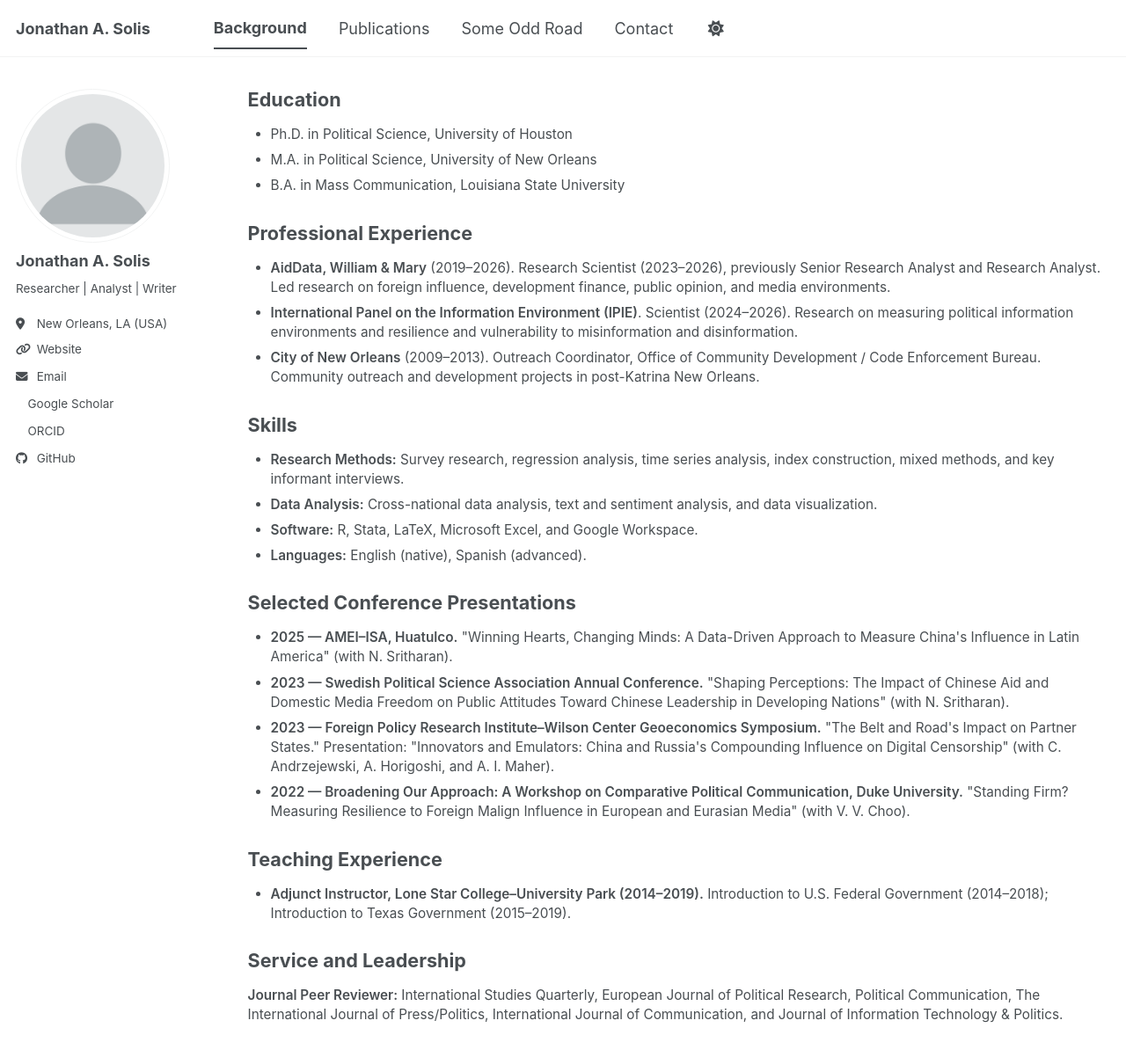
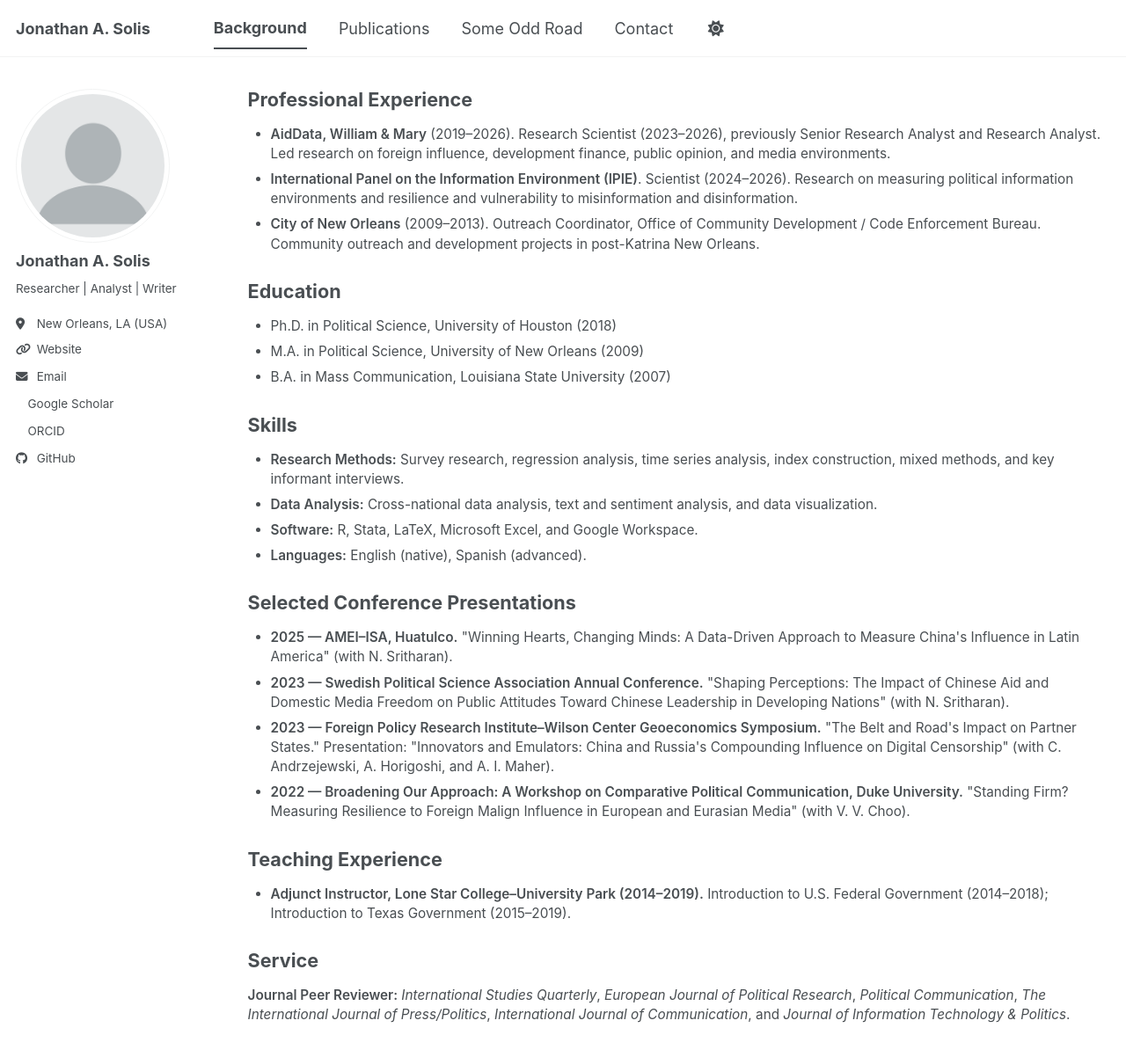
Before and after one commit to westbank-alchemy/westbank-alchemy.github.io, a Jekyll site: the page built from _pages/cv.md, in a window 1280 px wide and 1211 px high. Shown: the top 1202 px of the window at 88% size. Built offline with Jekyll 4.4.1, drawn with Linux system fonts in a browser that asks for light colours; a style sheet for code colours, icons or effects is not loaded.

Commit message:
Update cv.md 3

```diff
--- a/_pages/cv.md
+++ b/_pages/cv.md
@@ -56,14 +56,6 @@ redirect_from:
 
 <div class="background-compact">
 
-<h2>Education</h2>
-
-<ul>
-  <li>Ph.D. in Political Science, University of Houston</li>
-  <li>M.A. in Political Science, University of New Orleans</li>
-  <li>B.A. in Mass Communication, Louisiana State University</li>
-</ul>
-
 <h2>Professional Experience</h2>
 
 <ul>
@@ -84,6 +76,14 @@ redirect_from:
     Outreach Coordinator, Office of Community Development / Code Enforcement Bureau.
     Community outreach and development projects in post-Katrina New Orleans.
   </li>
+</ul>
+
+<h2>Education</h2>
+
+<ul>
+  <li>Ph.D. in Political Science, University of Houston (2018)</li>
+  <li>M.A. in Political Science, University of New Orleans (2009)</li>
+  <li>B.A. in Mass Communication, Louisiana State University (2007)</li>
 </ul>
 
 <h2>Skills</h2>
@@ -129,8 +129,7 @@ redirect_from:
   </li>
 </ul>
 
-<h2>Service and Leadership</h2>
-
-<p><strong>Journal Peer Reviewer:</strong> International Studies Quarterly, European Journal of Political Research, Political Communication, The International Journal of Press/Politics, International Journal of Communication, and Journal of Information Technology &amp; Politics.</p>
+<h2>Service</h2>
+<p><strong>Journal Peer Reviewer:</strong> <em>International Studies Quarterly</em>, <em>European Journal of Political Research</em>, <em>Political Communication</em>, <em>The International Journal of Press/Politics</em>, <em>International Journal of Communication</em>, and <em>Journal of Information Technology &amp; Politics</em>.</p>
 
 </div>
```
